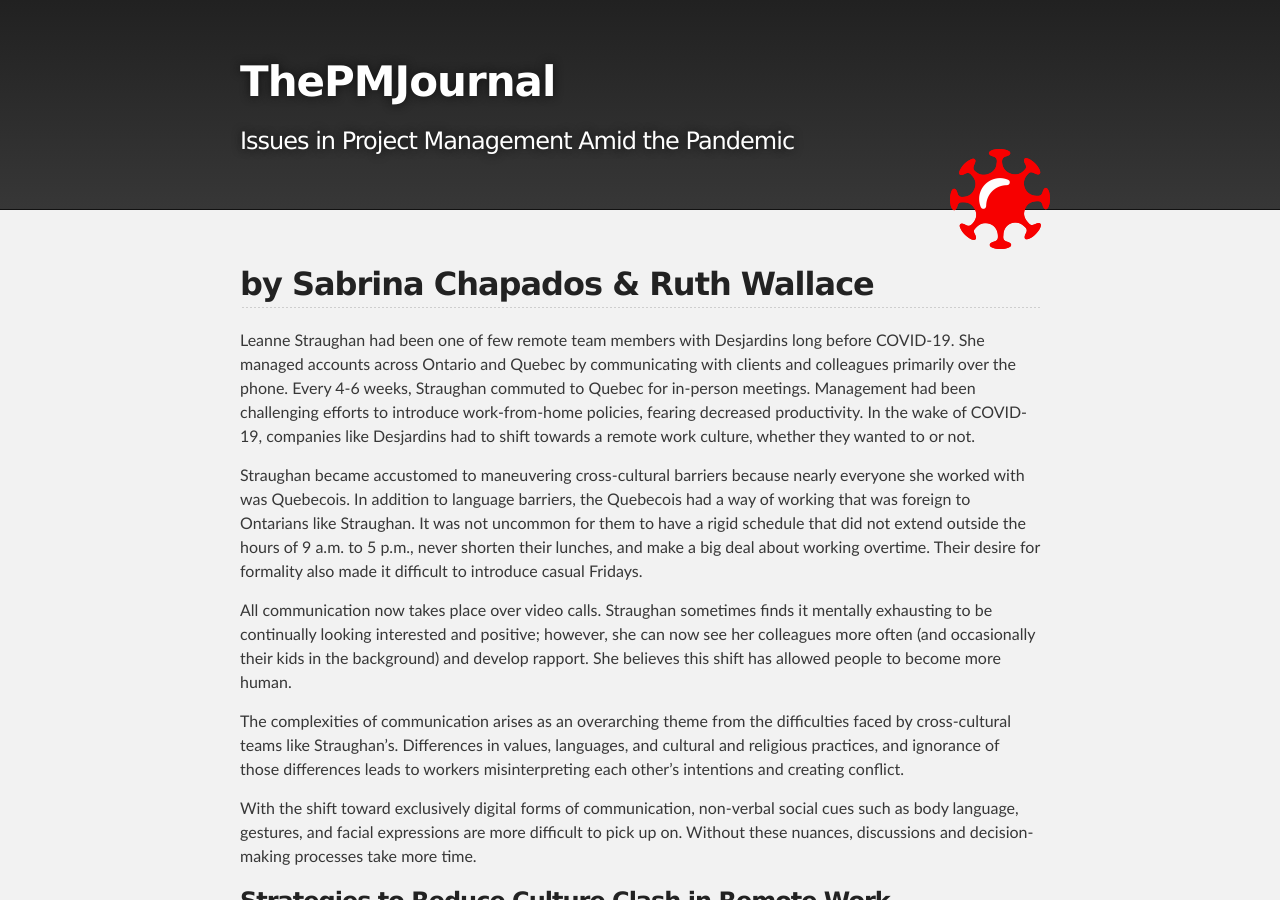
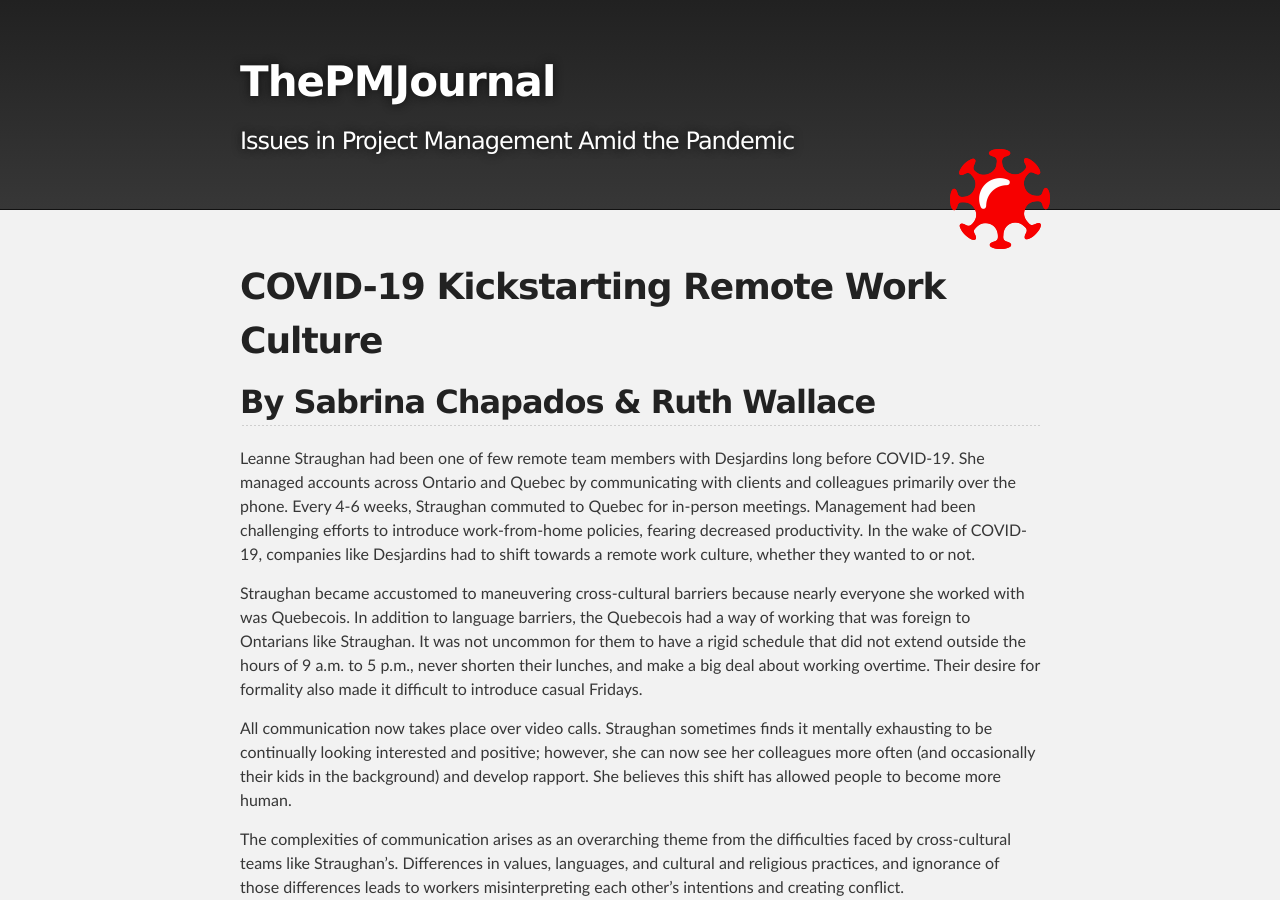
Before and after one commit to abhinavmanocha/3850Project, a Jekyll site: the page built from 2020-11-22-covid-19-kickstarting-remote-work-culture.md, in a window 1280 px wide and 900 px high. Built offline with Jekyll 4.4.1, drawn with Linux system fonts in a browser that asks for light colours.

Commit message:
updated titles

```diff
--- a/2020-11-22-covid-19-kickstarting-remote-work-culture.md
+++ b/2020-11-22-covid-19-kickstarting-remote-work-culture.md
@@ -5,7 +5,9 @@ date:   2020-11-22 12:00:00 -0500
 categories: jekyll update
 ---
 
-## by Sabrina Chapados & Ruth Wallace
+# COVID-19 Kickstarting Remote Work Culture
+
+## By Sabrina Chapados & Ruth Wallace
 
 Leanne Straughan had been one of few remote team members with Desjardins long before COVID-19. She managed accounts across Ontario and Quebec by communicating with clients and colleagues primarily over the phone. Every 4-6 weeks, Straughan commuted to Quebec for in-person meetings. Management had been challenging efforts to introduce work-from-home policies, fearing decreased productivity. In the wake of COVID-19, companies like Desjardins had to shift towards a remote work culture, whether they wanted to or not.
 
```
Also changed, not shown: 2020-11-22-managing-projects-during-the-covid-19-pandemic-impact-across-industries.md (+4 -1 lines), index.md (+1 -1 lines).
